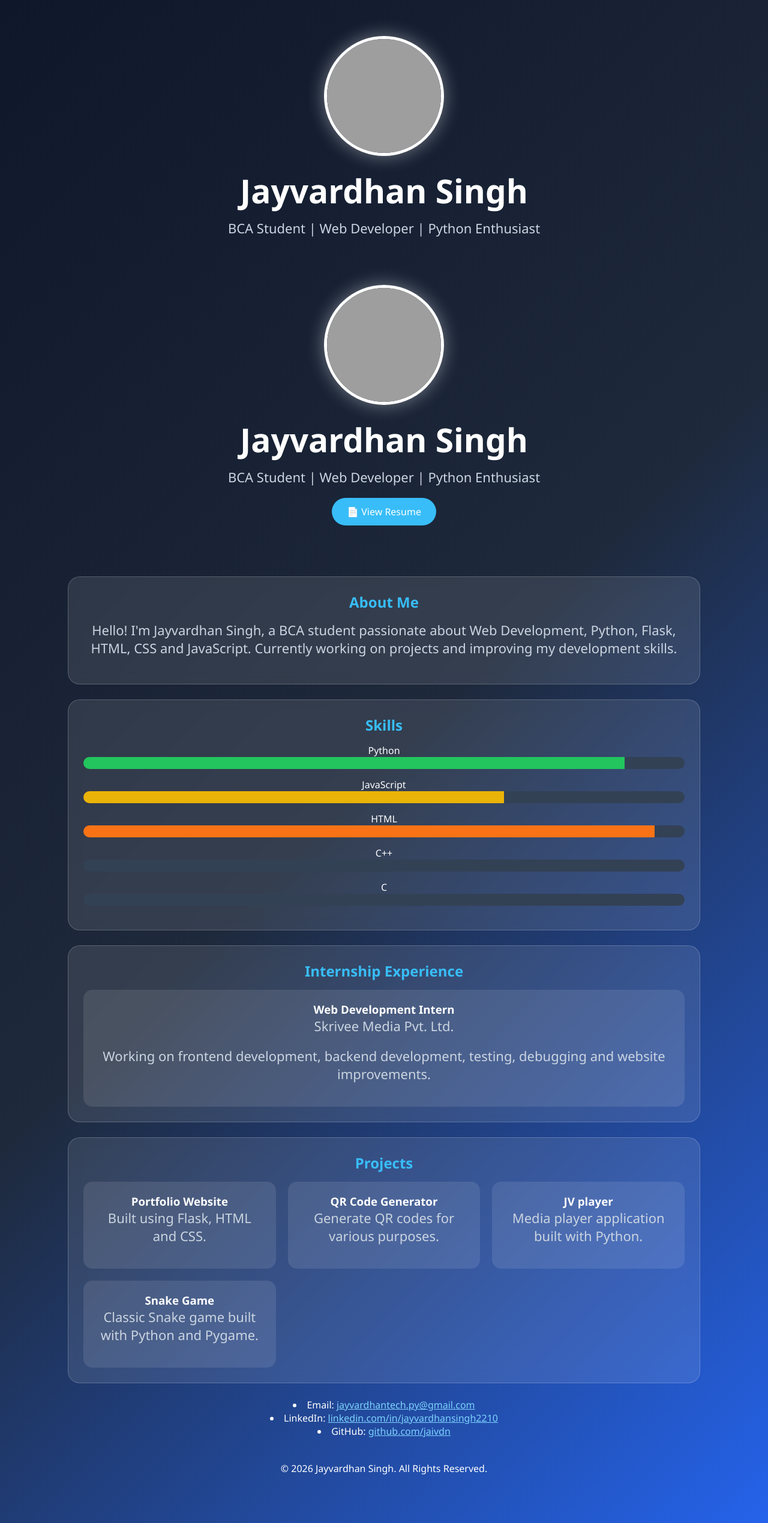
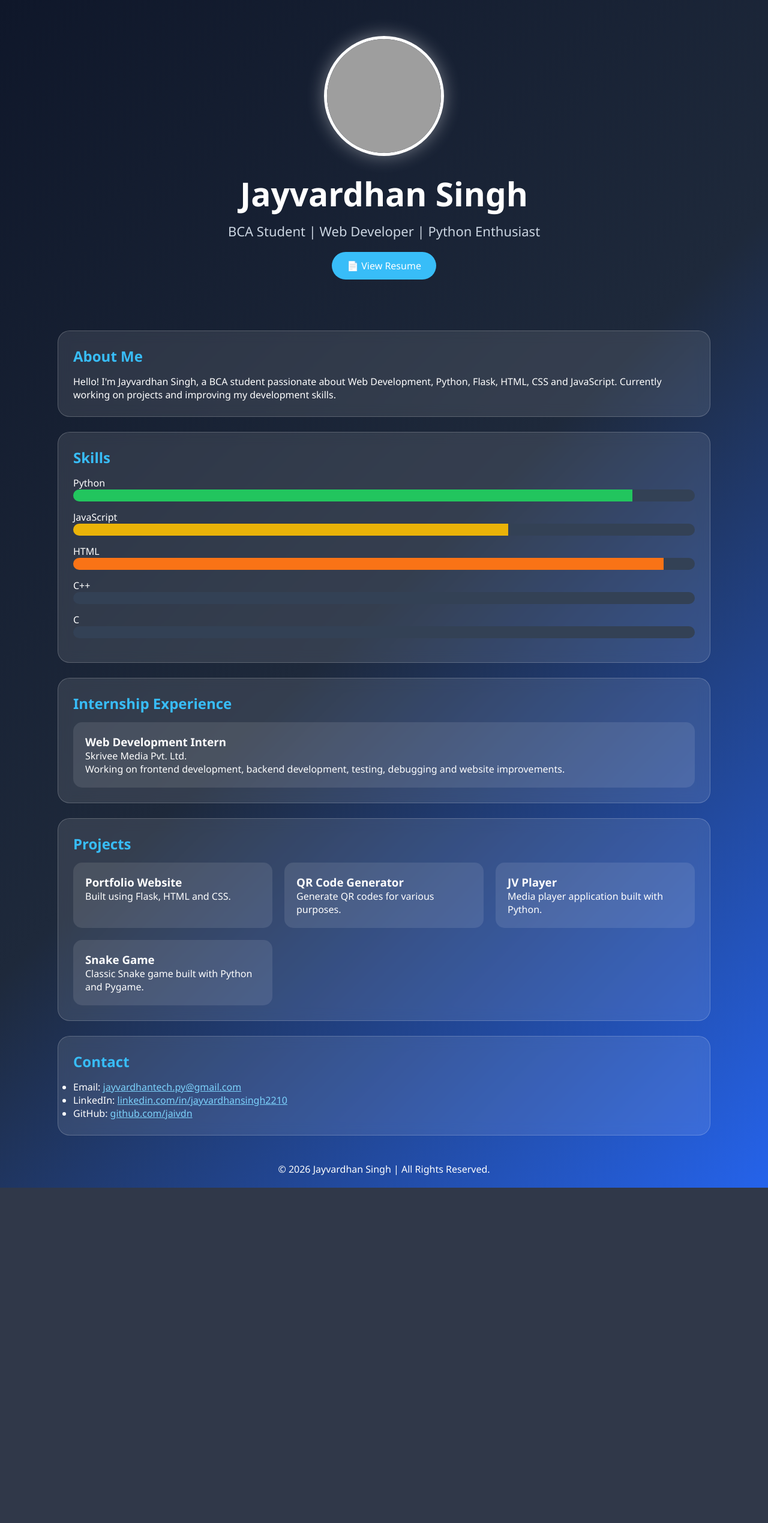
Before and after one commit to jaivdn/portfolio-website, a Flask app: page / in a window 1280 px wide. Shown: the whole page at 60% size. After the commit the page ends 1980 px from the top, so only its background shows below. Run offline with Flask 3, Linux system fonts and the light colour scheme; grey boxes are pictures that could not be loaded.

Commit message:
Fixed portfolio layout

```diff
--- a/templates/index.html
+++ b/templates/index.html
@@ -1,4 +1,4 @@
-<!DOCTYPE pdf>
+<!DOCTYPE html>
 <html lang="en">
 <head>
     <meta charset="UTF-8">
@@ -22,23 +22,12 @@
             BCA Student | Web Developer | Python Enthusiast
         </p>
 
-
-    <header class="hero">
-
-        <img src="{{ url_for('static', filename='profile.png') }}"
-             alt="Profile Photo">
-
-        <h1>Jayvardhan Singh</h1>
-
-        <p>
-            BCA Student | Web Developer | Python Enthusiast
-        </p>
-
         <a href="{{ url_for('static', filename='resume.pdf') }}"
            target="_blank"
            class="btn">
            📄 View Resume
         </a>
+
     </header>
 
     <section>
@@ -112,7 +101,7 @@
             </div>
 
             <div class="card">
-                <h3>JV player</h3>
+                <h3>JV Player</h3>
                 <p>Media player application built with Python.</p>
             </div>
 
@@ -125,31 +114,35 @@
 
     </section>
 
+    <section>
+        <h2>Contact</h2>
+
+        <ul>
             <li>Email:
-    <a href="mailto:jayvardhantech.py@gmail.com" target="_blank">
+                <a href="mailto:jayvardhantech.py@gmail.com">
                     jayvardhantech.py@gmail.com
                 </a>
             </li>
 
-
             <li>LinkedIn:
-<a href="https://www.linkedin.com/in/jayvardhansingh2210" target="_blank">
+                <a href="https://www.linkedin.com/in/jayvardhansingh2210"
+                   target="_blank">
                     linkedin.com/in/jayvardhansingh2210
                 </a>
             </li>
 
             <li>GitHub:
-<a href="https://github.com/jaivdn" target="_blank">
+                <a href="https://github.com/jaivdn"
+                   target="_blank">
                     github.com/jaivdn
                 </a>
             </li>
-
-</section>
+        </ul>
 
     </section>
 
     <footer>
-    © 2026 Jayvardhan Singh. All Rights Reserved.
+        © 2026 Jayvardhan Singh | All Rights Reserved.
     </footer>
 
 </body>
```
Lines whose indentation alone changed are shown as unchanged.
